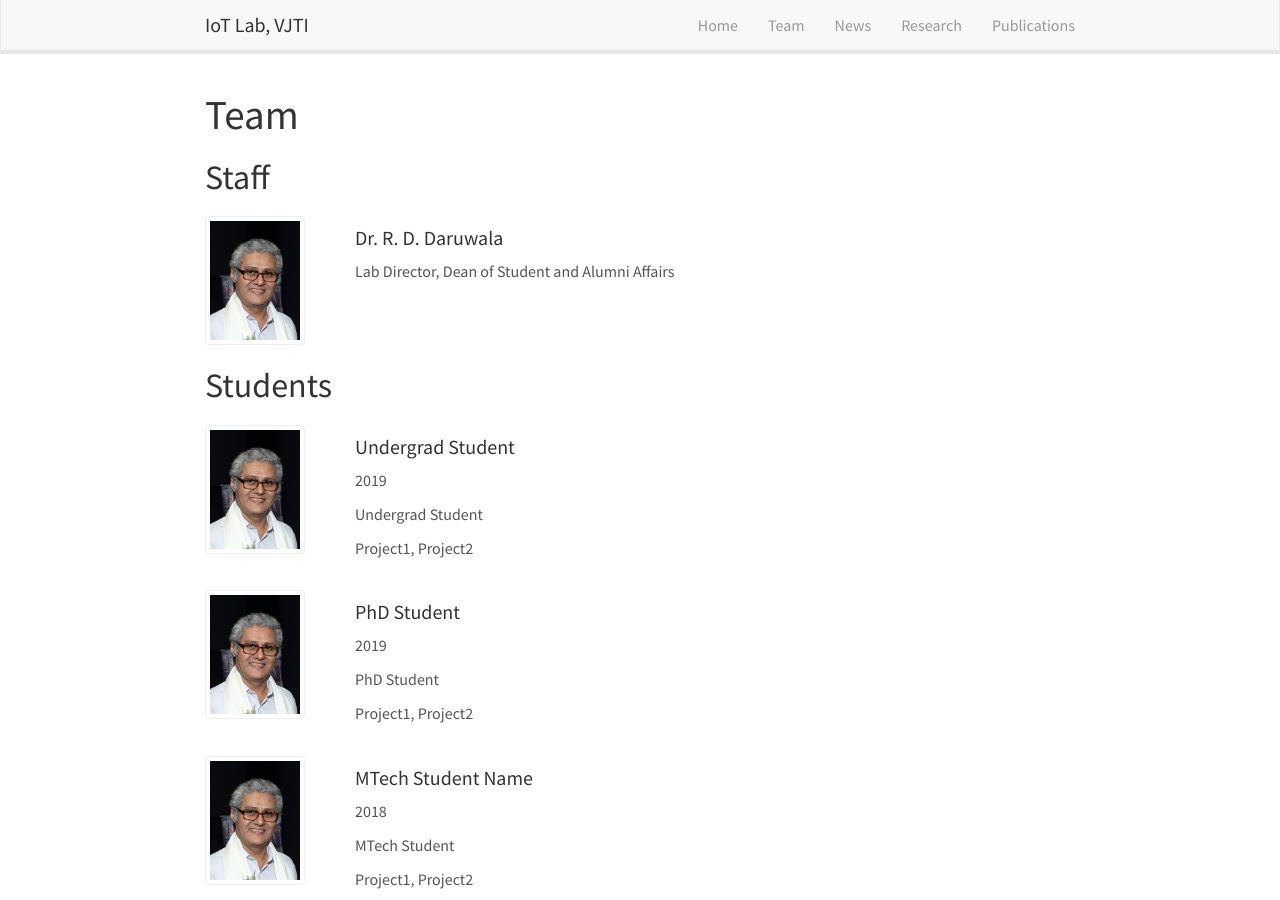
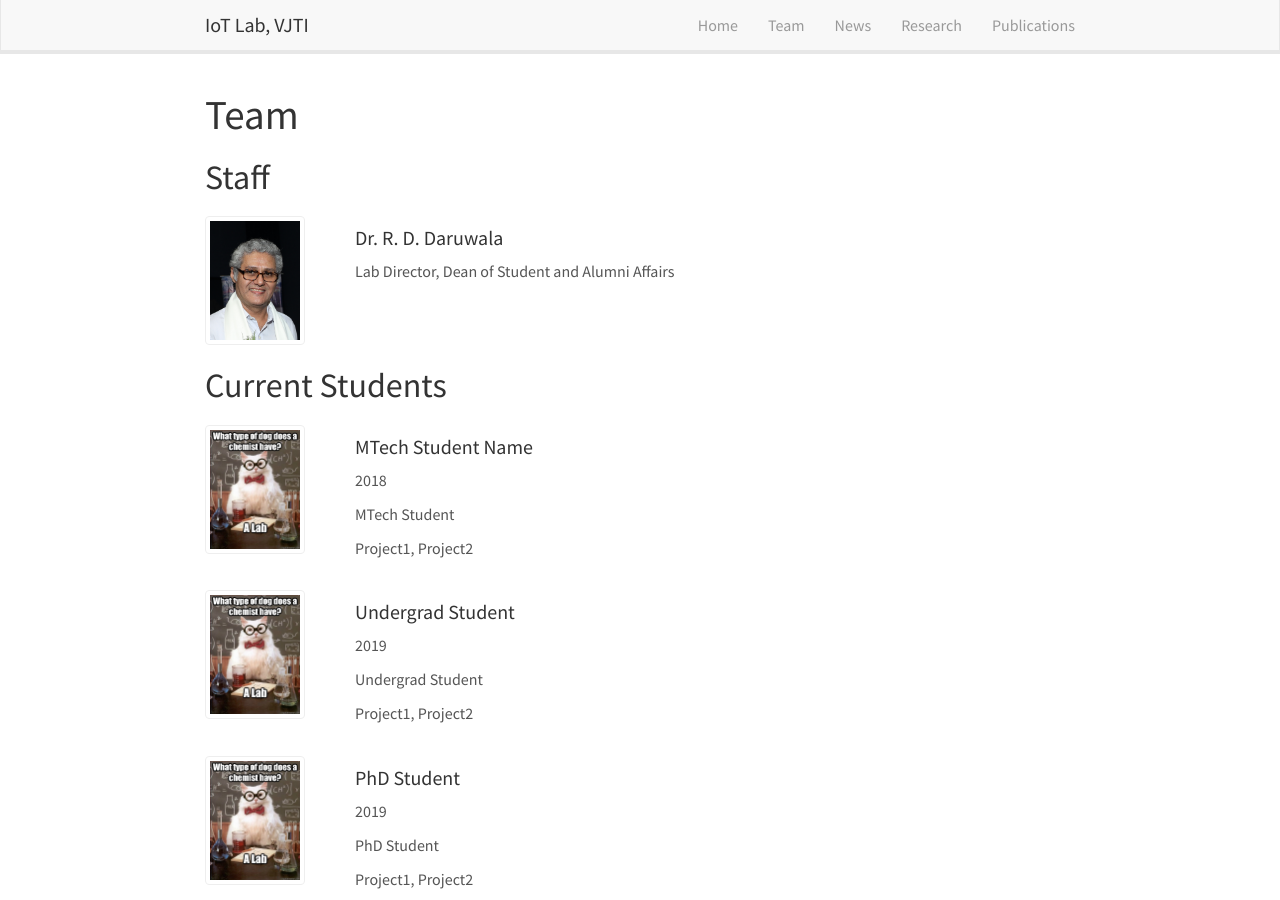
Before and after one commit to IoTLabVJTI/IoTLabVJTI.github.io, a Jekyll site: the page built from _pages/team/index.html, in a window 1280 px wide and 900 px high. Built offline with Jekyll 4.4.1, drawn with Linux system fonts in a browser that asks for light colours; nearby versions of some CDN libraries.

```diff
--- a/_pages/team/index.html
+++ b/_pages/team/index.html
@@ -35,8 +35,8 @@ permalink: /team/
 
 <!-- Students -->
 
-<h2><a id="student"></a>Students</h2>
-{% assign members = site.posts | where: 'category', 'student' | sort: 'date' %}
+<h2><a id="student"></a>Current Students</h2>
+{% assign members = site.posts | where: 'category', 'student' | sort: 'batch' %}
 {% for member in members %}
 <div class="card team-member-card">
     <div class="row mt-3">
@@ -72,7 +72,7 @@ permalink: /team/
             <a href={{member.url}}>
                 <img src="{{ site.url }}{{ site.baseurl }}/images/team/{{ member.image }}"
                     class="card-img img-responsive img-thumbnail"
-                    style="filter: grayscale(50%); max-width: 100px;"/>
+                    style="filter: grayscale(0%); max-width: 100px;"/>
             </a>
         </div>
 
```
Also changed, not shown: _pages/team/_posts/2016-10-01-researcher-student-mtech-name.md (+1 -1 lines), _pages/team/_posts/2016-10-01-researcher-student-phd-name.md (+1 -1 lines), _pages/team/_posts/2016-10-01-researcher-student-undergrad-name.md (+1 -1 lines), images/team/new.jpg (added).
